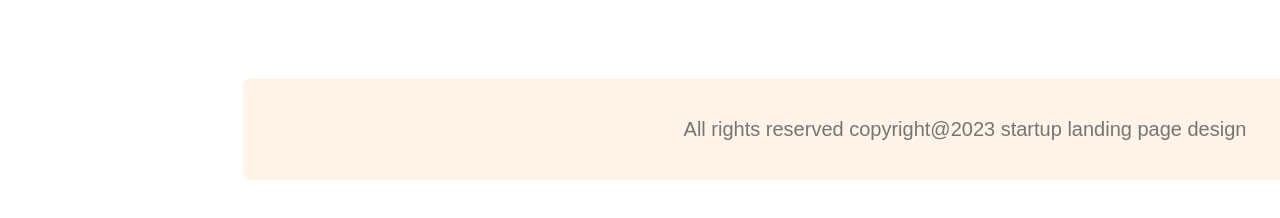
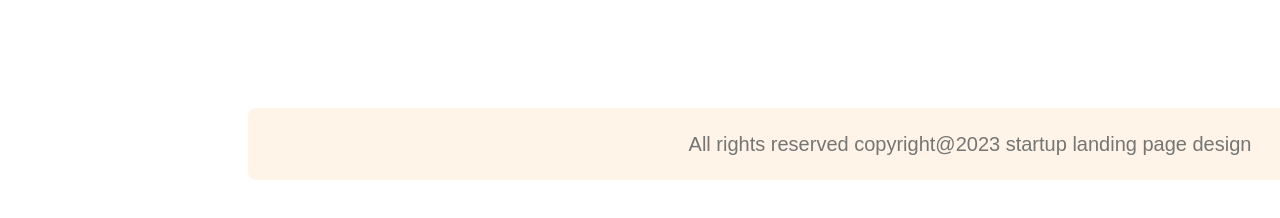
Before and after one commit to taposy/g3-architect-website, a plain HTML site: page index.html in a window 1280 px wide. Shown: the part 4144-4362 px from the top of the page. Drawn offline with nearby package versions, Linux system fonts and the light colour scheme.

Commit message:
added another last one

```diff
--- a/styles/style.css
+++ b/styles/style.css
@@ -209,14 +209,14 @@ main> section{
 /* footer section styles */
 .rights{
     width: 1440px;
-    height: 100px;
+    height: 70px;
     font-size: 20px;
     color: rgba(66, 66, 66, 1);
     background-color: rgba(255, 244, 231, 1);
     border: none;
     border-radius: 8px;
     text-align: center;
-    margin: 100px 235px;
+    margin: 130px 240px;
 
 }
 .form-container{
```
